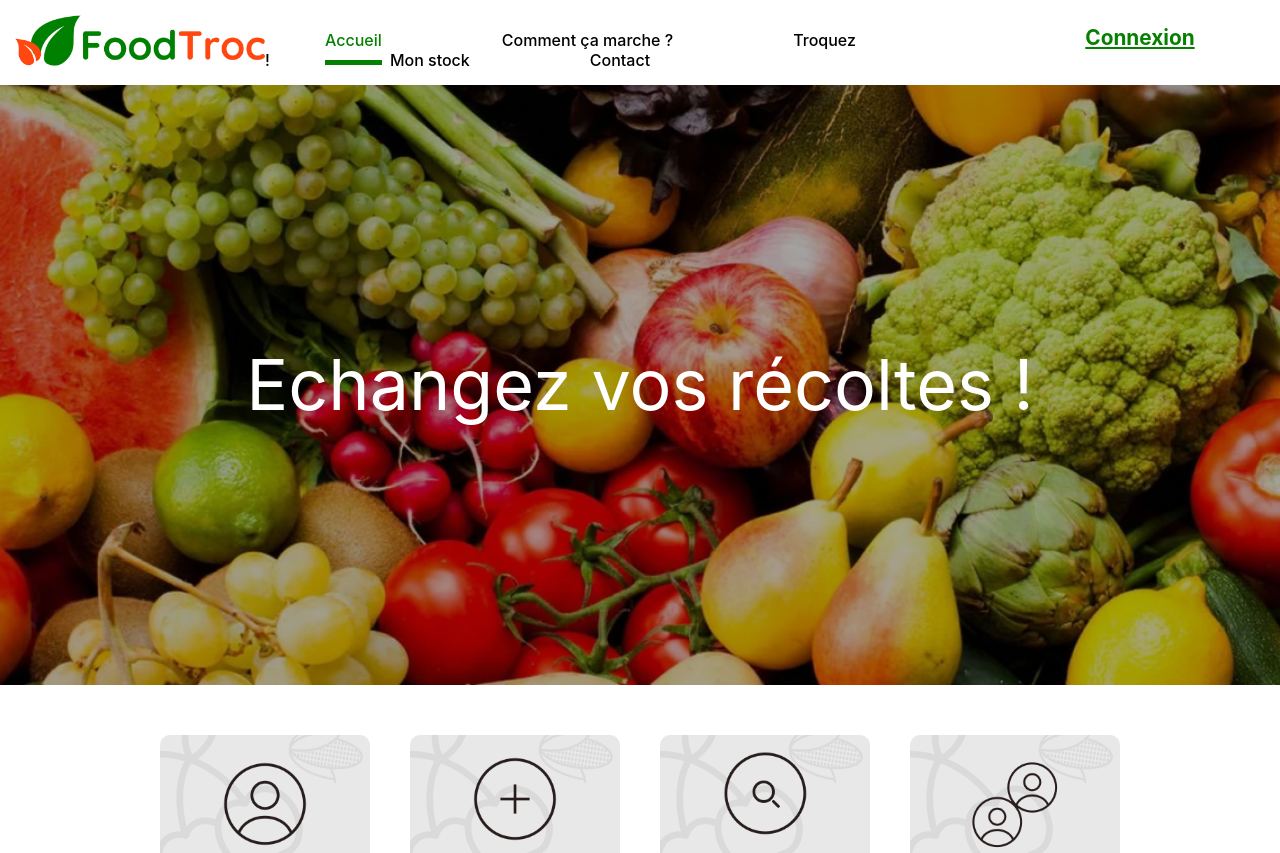
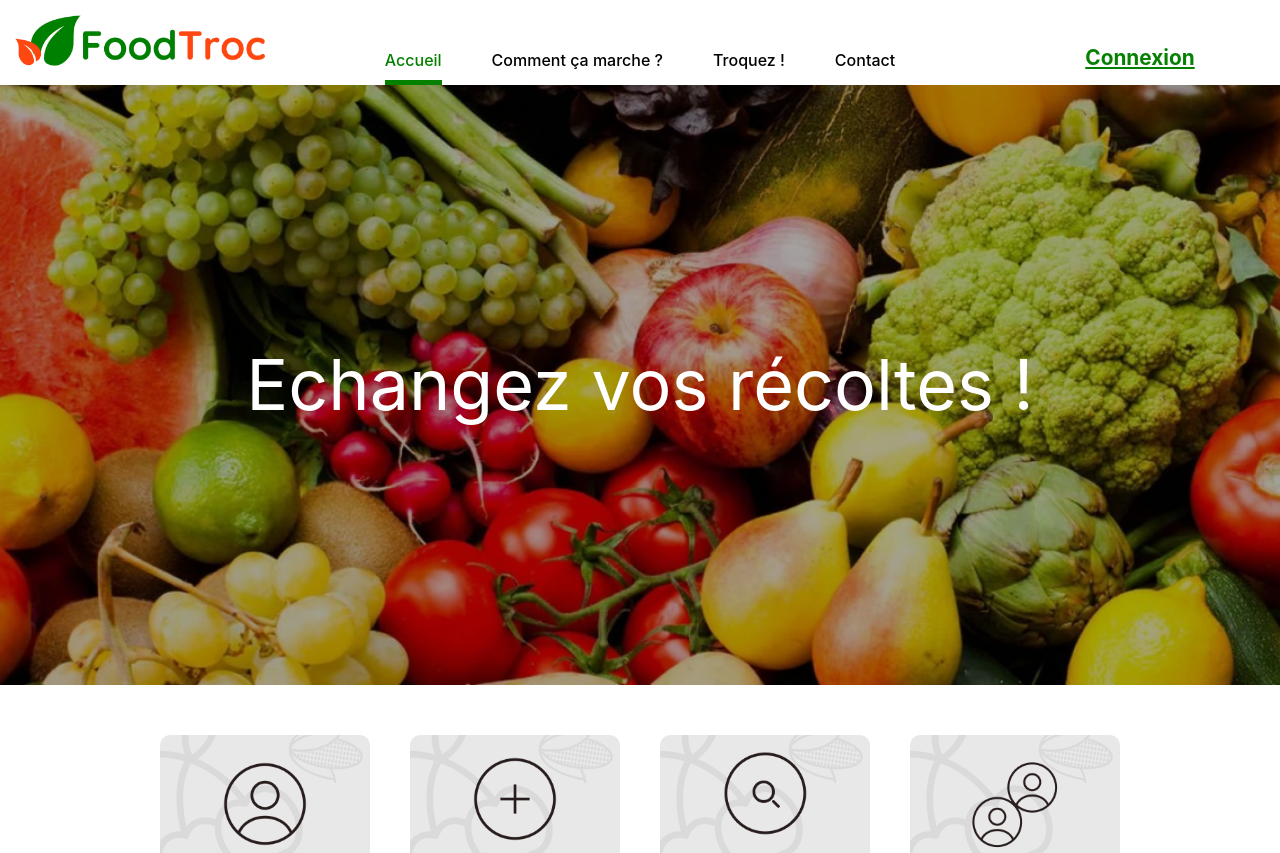
Before and after one commit to Derma6/FoodTroc-Project, a React (Create React App) app in the folder front-end/: page / in a window 1280 px wide. Shown: the top 853 px of the page. Built offline with nearby package versions, Linux system fonts and the light colour scheme.

Commit message:
refacto header css

```diff
--- a/front-end/src/components/MAIN/Header/Header.js
+++ b/front-end/src/components/MAIN/Header/Header.js
@@ -26,9 +26,11 @@ const Header = ({ show, showMenu }) => {
         <NavLink activeclassname="active" to="/troquez">
           Troquez !
         </NavLink>
-        <NavLink activeclassname="active" to="/stock">
-          Mon stock
-        </NavLink>
+        {user && (
+          <NavLink activeclassname="active" to="/stock">
+            Mon stock
+          </NavLink>
+        )}
         {/* <NavLink activeclassname="active" to="/blog">
           Blog
         </NavLink> */}
@@ -38,14 +40,23 @@ const Header = ({ show, showMenu }) => {
       </nav>
       {user ? (
         <div className="header-user">
-          <img src={jardinnage} onClick={() => showMenu(!show)} className="user-icon" alt="logo jardinnage"/>
           <p className="login-menu-button" onClick={() => showMenu(!show)}>
             Mon potager
           </p>
+          <img
+            src={jardinnage}
+            onClick={() => showMenu(!show)}
+            className="user-icon"
+            alt="logo jardinnage"
+          />
           {show && <Menu />}
         </div>
       ) : (
-        <Link to="/login" style={{textDecoration: "underline"}} className="login-menu-button">
+        <Link
+          to="/login"
+          style={{ textDecoration: 'underline' }}
+          className="login-menu-button"
+        >
           Connexion
         </Link>
       )}
--- a/front-end/src/components/MAIN/Header/header.css
+++ b/front-end/src/components/MAIN/Header/header.css
@@ -11,10 +11,10 @@ header {
 .login-menu-button {
   width: fit-content;
   color: var(--primary-color);
-  margin-bottom: 20px;
+  /* margin-bottom: 20px; */
   font-weight: bold;
   font-size: 1.3em;
-  cursor: pointer;
+  /* cursor: pointer; */
 }
 .login-menu-button:hover {
   transition: 0.2s;
@@ -24,6 +24,16 @@ header a {
   text-decoration: none;
   color: black;
   font-weight: 500;
+}
+.header-user {
+  display: flex;
+  align-items: center;
+  justify-content: flex-end;
+  gap: 5%;
+  cursor: pointer;
+}
+.user-icon {
+  width: 15%;
 }
 
 nav a {
@@ -35,29 +45,25 @@ nav a {
   color: var(--primary-color);
   border-bottom: solid 5px var(--primary-color);
 }
-
 nav a:hover {
   color: var(--primary-color);
 }
+header h2:hover {
+  cursor: pointer;
+}
 
+@media all and (max-width: 1800px) {
+  nav a {
+    margin: 38px;
+  }
+}
+@media all and (max-width: 1400px) {
+  nav a {
+    margin: 25px;
+  }
+}
 @media all and (max-width: 1200px) {
   nav a {
     margin: 15px;
   }
 }
-
-header h2:hover {
-  cursor: pointer;
-}
-
-.header-user {
-  display: flex;
-  align-items: flex-end;
-  justify-content: flex-end;
-  gap: 5%;
-}
-
-.user-icon {
-  width: 15%;
-  cursor: pointer;
-}
--- a/front-end/src/components/formulaires/LoginForm/LoginForm.js
+++ b/front-end/src/components/formulaires/LoginForm/LoginForm.js
@@ -38,7 +38,7 @@ const LoginForm = () => {
         return uid;
       })
       .then((uid) => {
-        // uid && navigate('/', { replace: true });
+        uid && navigate('/', { replace: true });
       })
       .catch((error) => {
         // error.style.display="block"
--- a/front-end/src/components/formulaires/SignUpForm/SignUpFom.js
+++ b/front-end/src/components/formulaires/SignUpForm/SignUpFom.js
@@ -14,6 +14,7 @@ import SeparatorLessMargin from '../../SeparatorLessMargin/SeparatorLessMargin';
 
 //--------------------IMPORT CSS--------------------//
 import '../../../styles/forms.css';
+import { useNavigate } from 'react-router-dom';
 
 const SignUpFom = () => {
   const [name, setName] = useState();
@@ -26,6 +27,8 @@ const SignUpFom = () => {
   const [signInError, setSignInError] = useState();
 
   const { user, updateUser } = useContext(UserContext);
+
+  const navigate = useNavigate();
 
   // useEffect(() => {
   //   console.log(user);
@@ -40,6 +43,10 @@ const SignUpFom = () => {
         const newUser = { uid, name, email, location };
         easyPOST(newUser, `http://localhost:3001/users`, token);
         updateUser({ ...newUser, token });
+        return uid;
+      })
+      .then((uid) => {
+        uid && navigate('/', { replace: true });
       })
       .catch((error) => {
         const errorCode = error.code;
```
